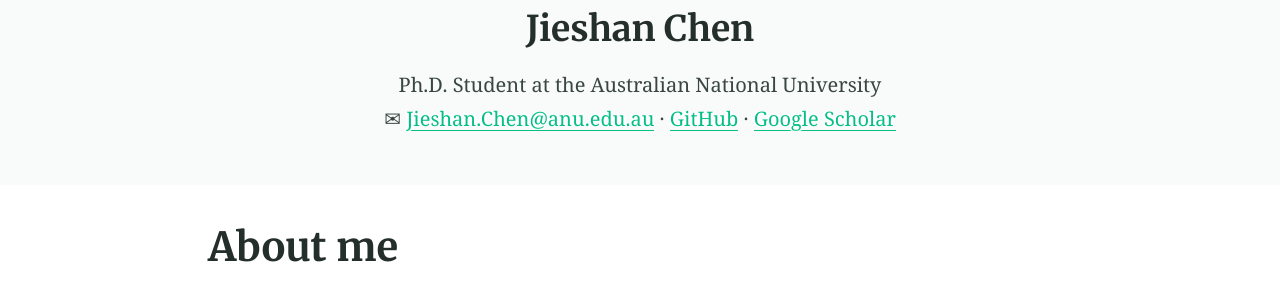
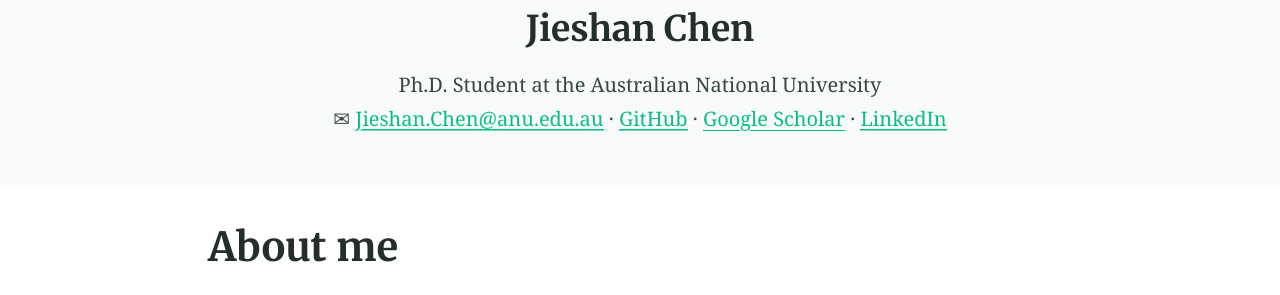
Before and after one commit to chenjshnn/chenjshnn.github.io, a Jekyll site: the page built from index.md, in a window 1280 px wide. Shown: the part 244-539 px from the top of the page. Built offline with Jekyll 4.4.1, drawn with Linux system fonts in a browser that asks for light colours.

Commit message:
Update index.md

```diff
--- a/index.md
+++ b/index.md
@@ -6,7 +6,8 @@ feature_text: |
   Ph.D. Student at the Australian National University <br>
   <span color="#f68140">&#9993;</span>  [Jieshan.Chen@anu.edu.au](mailto:Jieshan.Chen@anu.edu.au) ·
   <a  href="https://github.com/chenjshnn" color="#05BF85">GitHub</a> ·
-  [Google Scholar](https://scholar.google.com/citations?user=slrzj8kAAAAJ&hl=en)
+  [Google Scholar](https://scholar.google.com/citations?user=slrzj8kAAAAJ&hl=en) ·
+  [LinkedIn](https://www.linkedin.com/in/jieshan-chen-b27515161/)
 feature_image:
 excerpt: "I am a PhD student in computer science in the Australian National University. My work lies in the fields of software engineering, deep learning, and human computer interaction. By understanding the semantics of user interfaces, my work aims to improve designers’, developers’, and end-users’ efficiency when designing, developing and using the mobile applications. I am currently working on android code generation from User Interface (UI) design, UI design search and generation, and mobile application accessibility enhancement."
 ---
```
